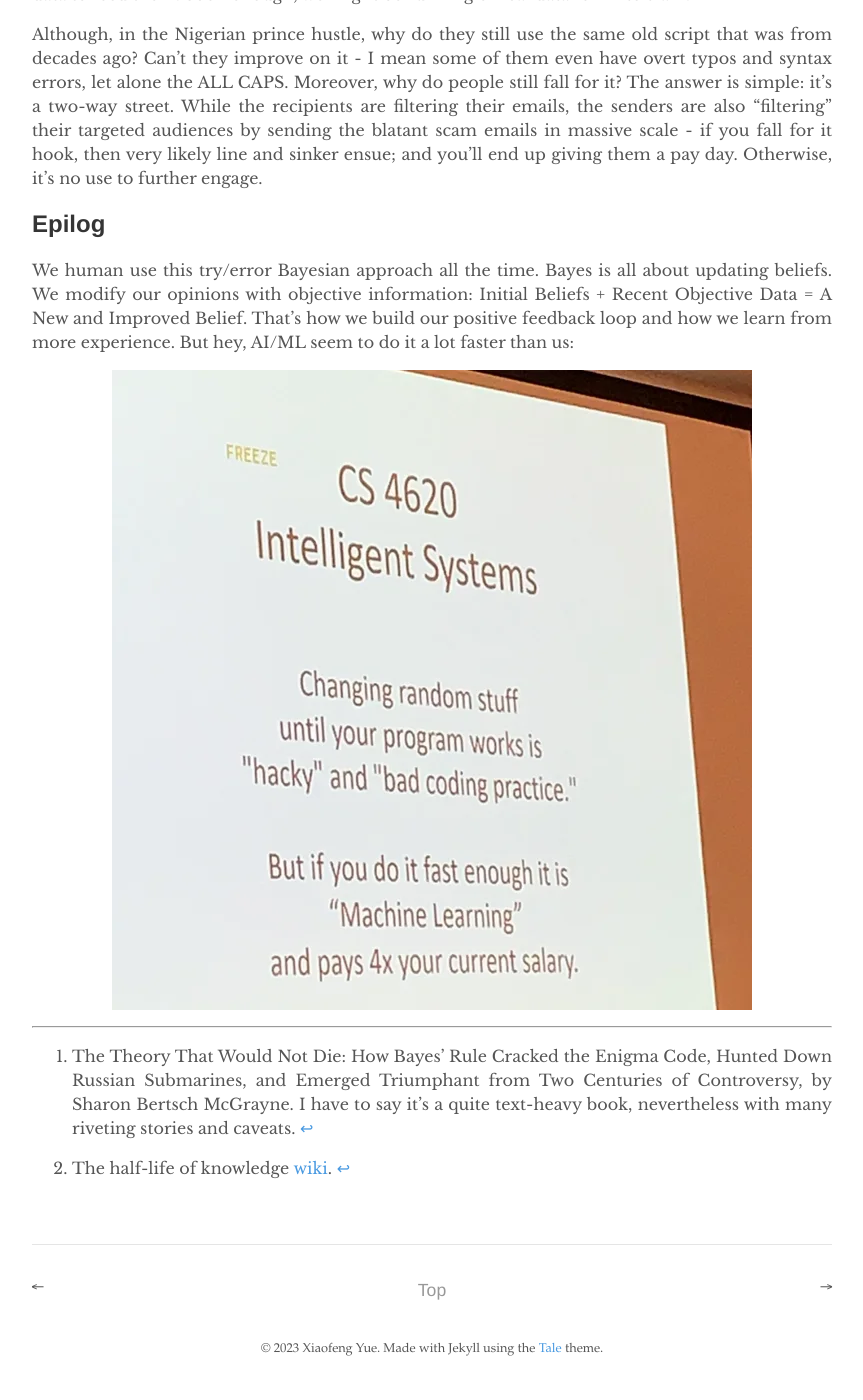
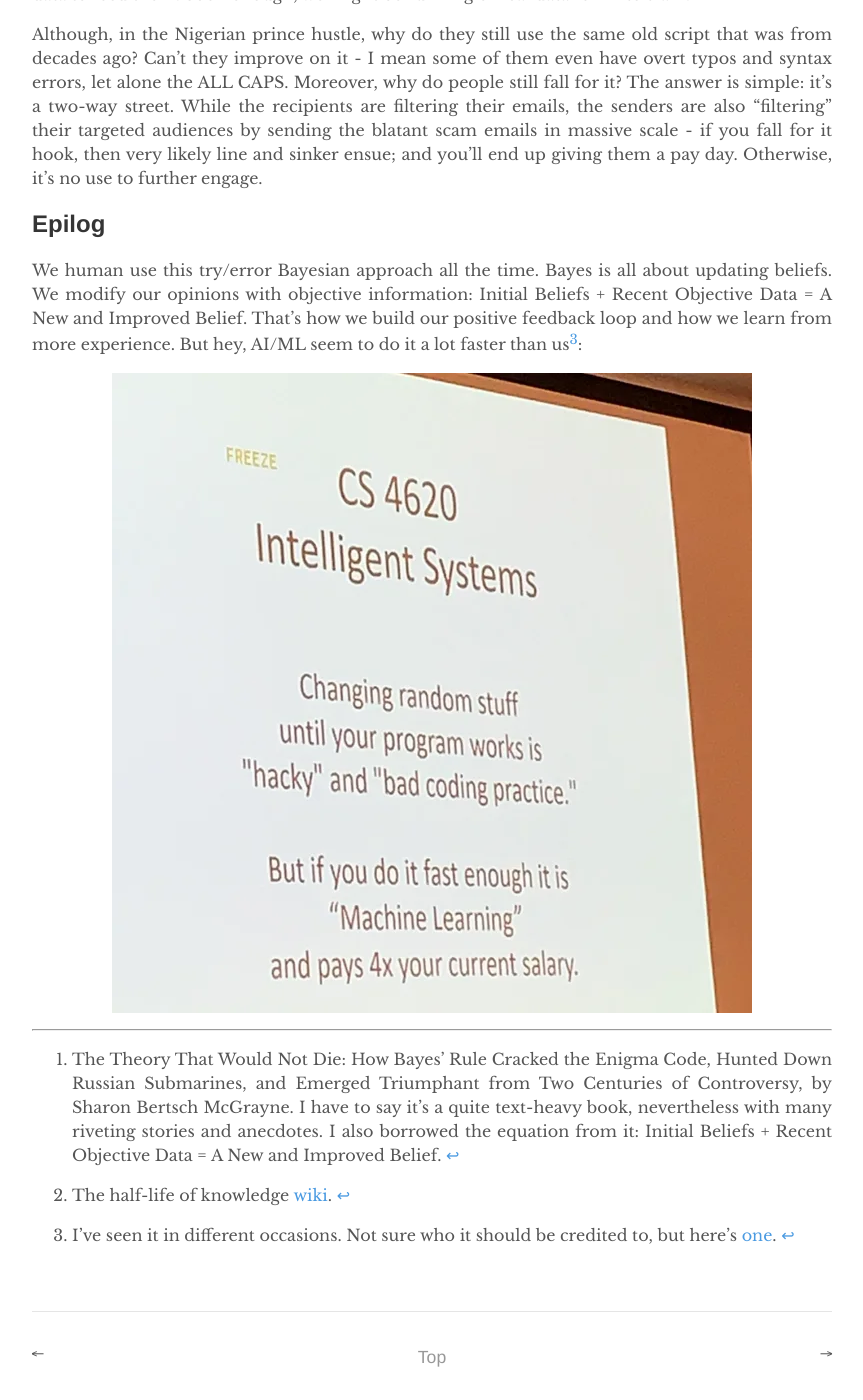
Before and after one commit to yuexiaofeng/yuexiaofeng.github.io, a Jekyll site: the page built from _posts/2023-11-12-ai-notes-bayes.md, in a window 1280 px wide and 1400 px high, scrolled down 4494 px. Shown: the whole window, without its empty margins (208-1071 px from the left). Built offline with Jekyll 4.4.1, drawn with Linux system fonts in a browser that asks for light colours.

Commit message:
updated ref for bayes

```diff
--- a/_posts/2023-11-12-ai-notes-bayes.md
+++ b/_posts/2023-11-12-ai-notes-bayes.md
@@ -117,10 +117,11 @@ Although, in the Nigerian prince hustle, why do they still use the same old scri
 
 ## Epilog
 
-We human use this try/error Bayesian approach all the time. Bayes is all about updating beliefs. We modify our opinions with objective information: Initial Beliefs + Recent Objective Data = A New and Improved Belief. That's how we build our positive feedback loop and how we learn from more experience. But hey, AI/ML seem to do it a lot faster than us:
+We human use this try/error Bayesian approach all the time. Bayes is all about updating beliefs. We modify our opinions with objective information: Initial Beliefs + Recent Objective Data = A New and Improved Belief. That's how we build our positive feedback loop and how we learn from more experience. But hey, AI/ML seem to do it a lot faster than us[^fn3]:
 
 ![Fast enough](../assets/images/20231112/ml_fast_enough.png)
 
 ---
-[^fn1]: The Theory That Would Not Die: How Bayes' Rule Cracked the Enigma Code, Hunted Down Russian Submarines, and Emerged Triumphant from Two Centuries of Controversy, by Sharon Bertsch McGrayne. I have to say it's a quite text-heavy book, nevertheless with many riveting stories and caveats.
+[^fn1]: The Theory That Would Not Die: How Bayes' Rule Cracked the Enigma Code, Hunted Down Russian Submarines, and Emerged Triumphant from Two Centuries of Controversy, by Sharon Bertsch McGrayne. I have to say it's a quite text-heavy book, nevertheless with many riveting stories and anecdotes. I also borrowed the equation from it: Initial Beliefs + Recent Objective Data = A New and Improved Belief.
 [^fn2]: The half-life of knowledge [wiki](https://en.wikipedia.org/wiki/Half-life_of_knowledge){:target="_blank"}.
+[^fn3]: I've seen it in different occasions. Not sure who it should be credited to, but here's [one](https://sprignaturemoves.com/machine-learning-2/){:target="_blank"}.
```
